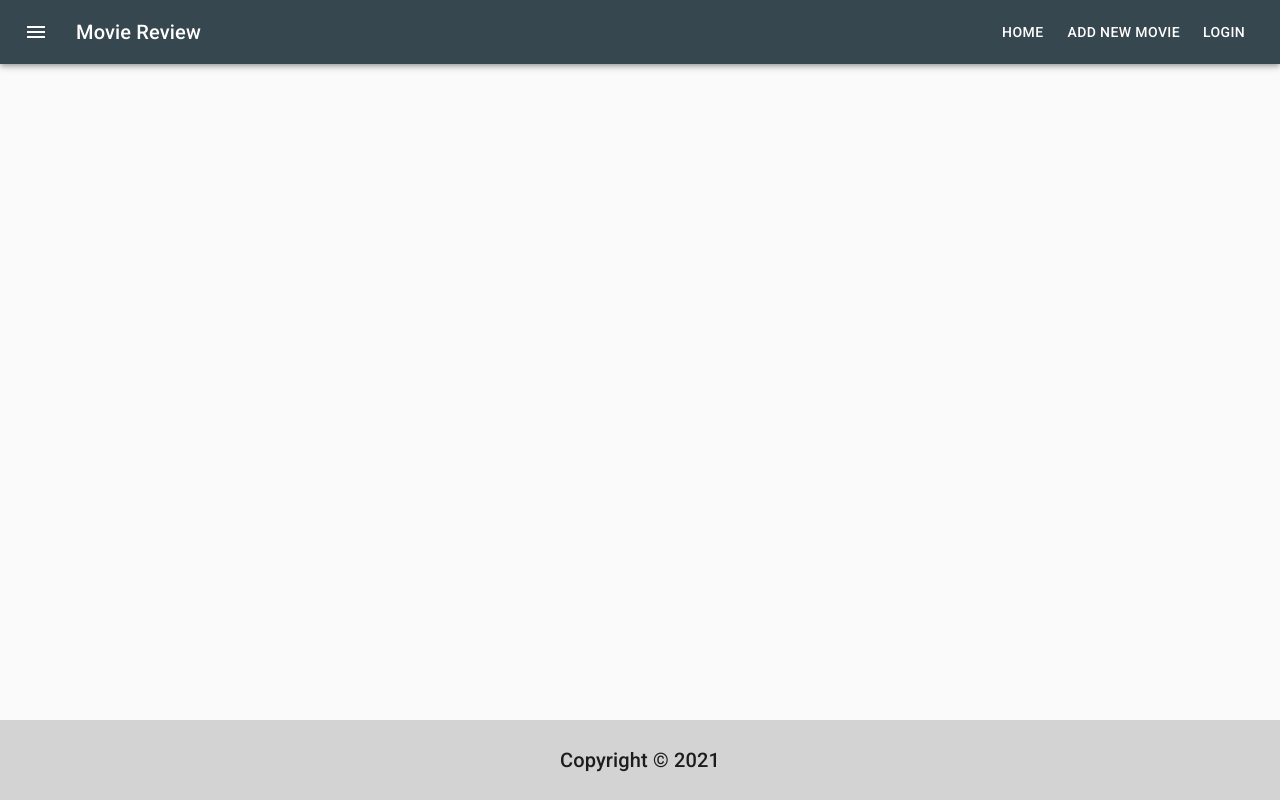
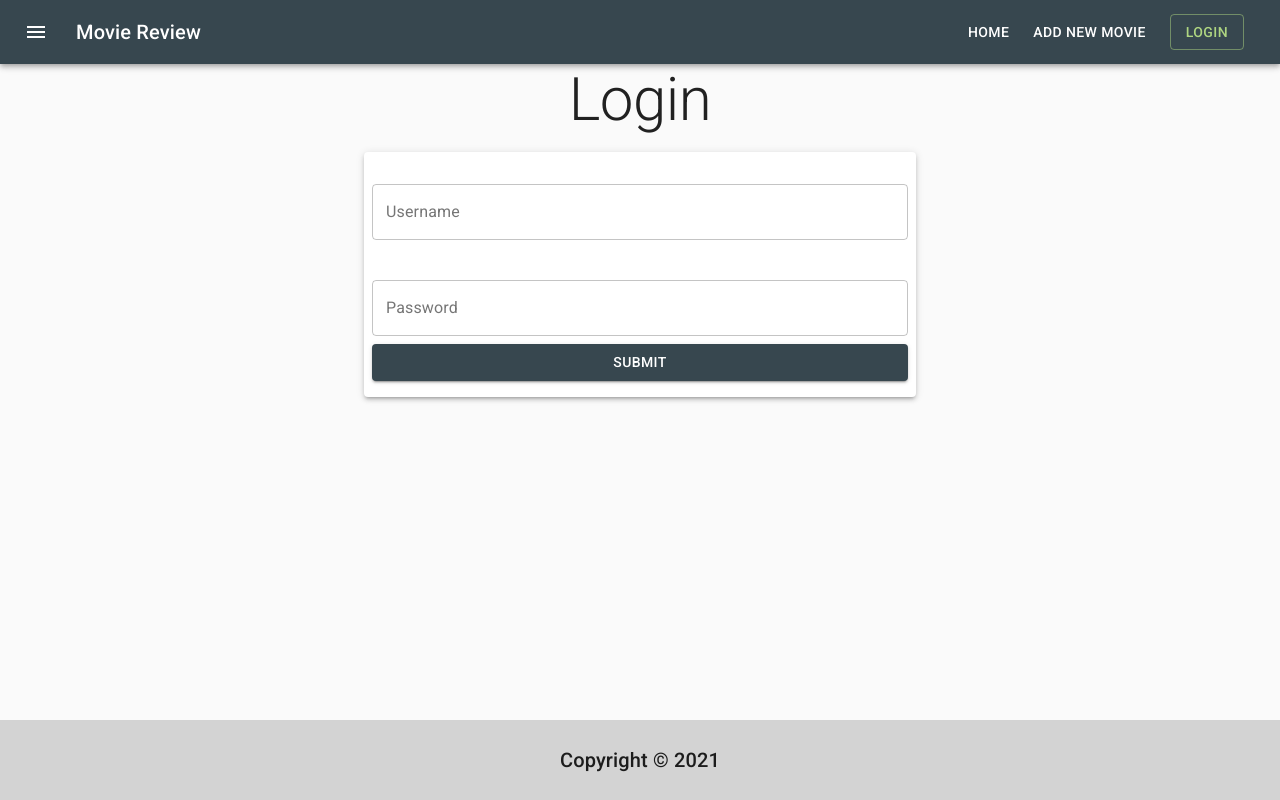
Before and after one commit to DeividasKakta/movie-review-app, a React (Create React App) app in the folder movie-review-ui/: page /login in a window 1280 px wide. Built offline with nearby package versions, Linux system fonts and the light colour scheme.

Commit message:
React: Add login button functionality

```diff
--- a/movie-review-ui/src/components/inputs/OutlinedFormikInput.js
+++ b/movie-review-ui/src/components/inputs/OutlinedFormikInput.js
@@ -1,10 +1,10 @@
 import {FormControl, FormHelperText, InputLabel, OutlinedInput} from "@material-ui/core";
 import {ErrorMessage, Field} from "formik";
 
-const OutlinedFormikInput = ({ name, label, error, placeholder = "Type...", ...props }) => (
+const OutlinedFormikInput = ({name, label, error, placeholder = "Type...", ...props}) => (
     <FormControl error={error} fullWidth variant="outlined" margin="normal">
         <InputLabel htmlFor={name}>{label}</InputLabel>
-        <Field id={name} name={name} label={label} placeholder={placeholder} {...props} as={OutlinedInput} />
+        <Field id={name} name={name} label={label} placeholder={placeholder} {...props} as={OutlinedInput}/>
         <ErrorMessage name={name} component={FormHelperText}/>
     </FormControl>
 )
--- a/movie-review-ui/src/components/main/Content/Content.js
+++ b/movie-review-ui/src/components/main/Content/Content.js
@@ -2,6 +2,7 @@ import {Switch, Route} from "react-router-dom"
 import LandingPage from "../../../pages/LandingPage/LandingPage";
 import MovieCreationPage from "../../../pages/MovieCreationPage/MovieCreationPage";
 import MoviePage from "../../../pages/MoviePage/MoviePage";
+import LoginPage from "../../../pages/LoginPage/LoginPage";
 
 const Content = () => {
 
@@ -11,10 +12,17 @@ const Content = () => {
                 <Route exact path="/">
                     <LandingPage/>
                 </Route>
+
                 <Route path="/movies/create">
                     <MovieCreationPage/>
                 </Route>
+
                 <Route path="/movies/:id" children={<MoviePage/>}/>
+
+                <Route path="/login">
+                    <LoginPage/>
+                </Route>
+
             </Switch>
         </>
     )
--- a/movie-review-ui/src/components/main/Header/Header.js
+++ b/movie-review-ui/src/components/main/Header/Header.js
@@ -41,7 +41,11 @@ const Header = () => {
                           className={classes.link} activeClassName={classes.active} component={NavLink}>
                         Add new movie
                     </Link>
-                    <Button color="inherit">Login</Button>
+                    <Button color="secondary" variant="outlined" to="/login"
+                            className={classes.link} component={NavLink}>
+                        Login
+                    </Button>
+
                 </Toolbar>
             </AppBar>
         </>
```
